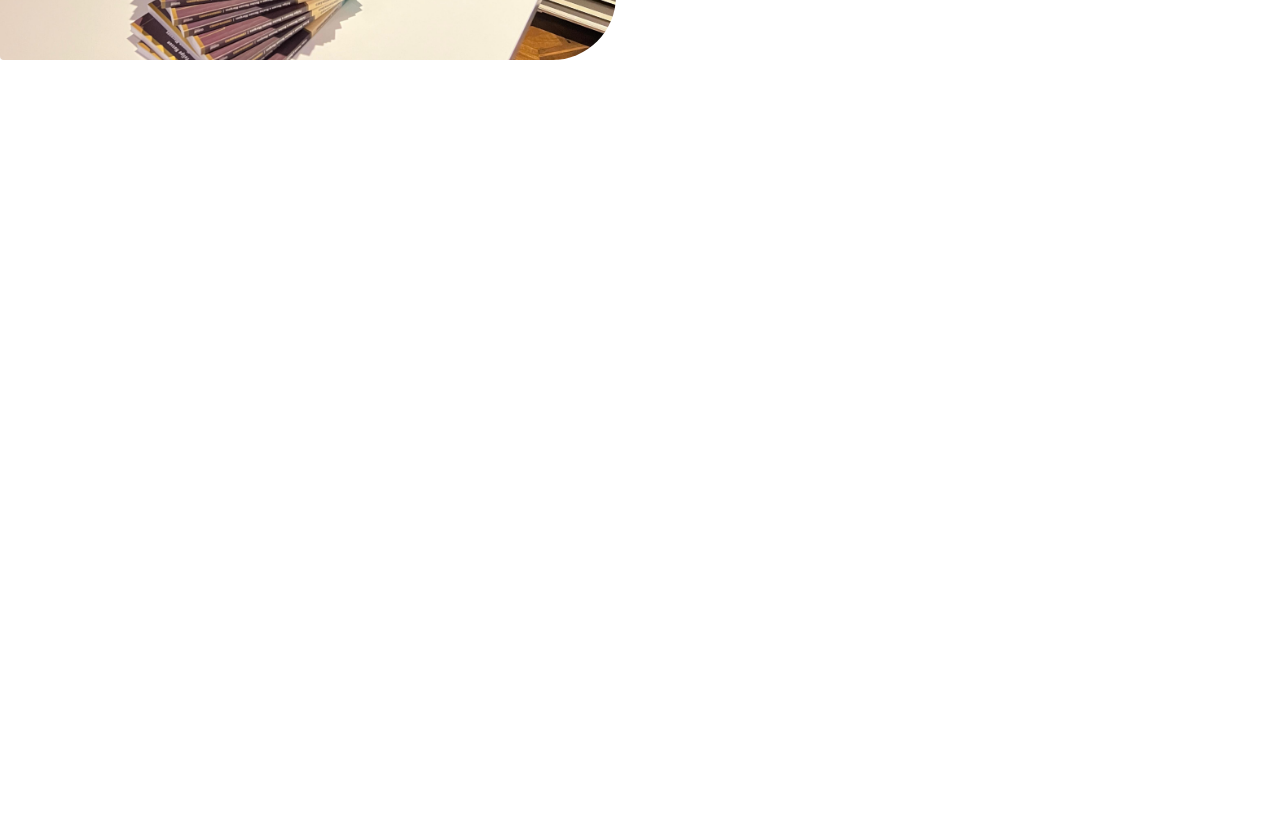
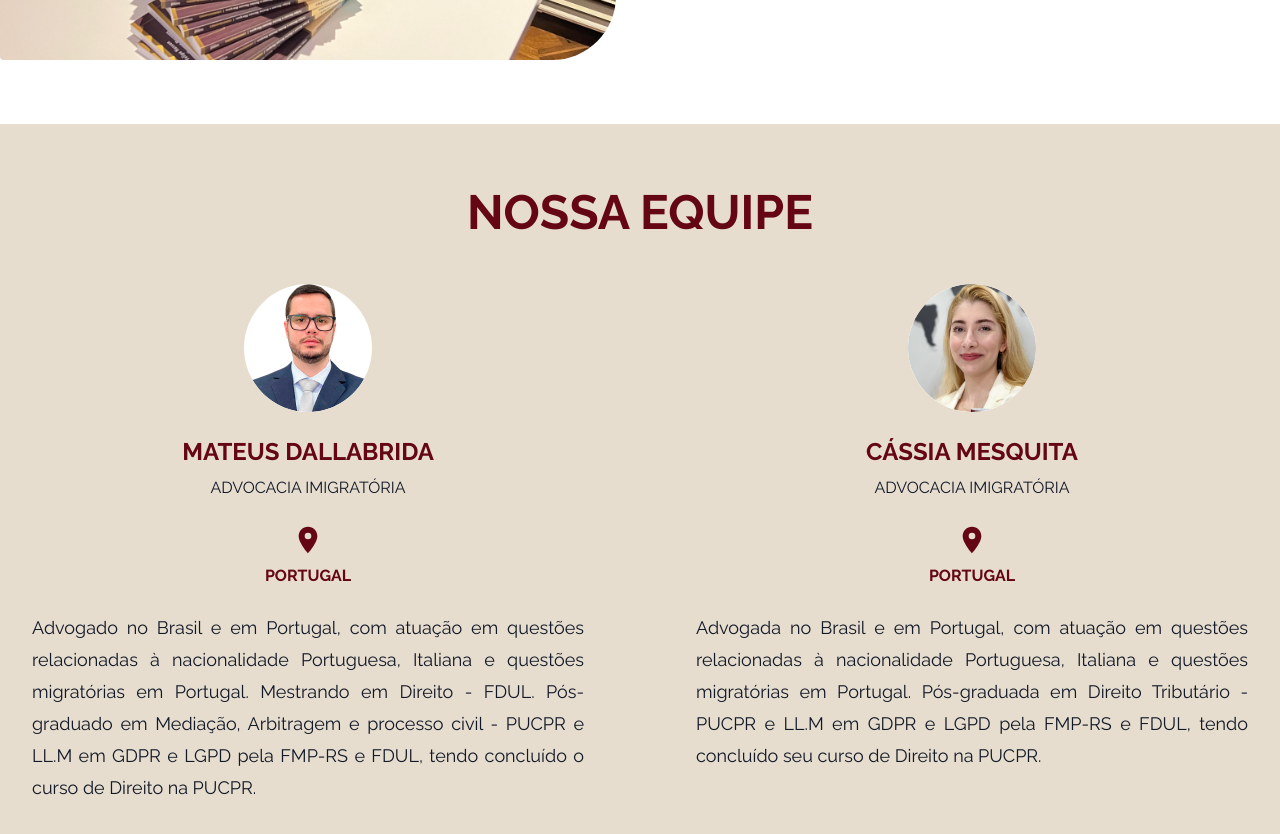
Before and after one commit to MateusDallabrida/mesquita-dallabrida, a Next.js app: page / in a window 1280 px wide. Shown: the part 1540-2374 px from the top of the page. Before the commit the page ends 1664 px from the top, so only its background shows below. Built offline with nearby package versions, Linux system fonts and the light colour scheme; a web font is replaced by a local one.

Commit message:
feat: add our team component with responsiveness

```diff
--- /dev/null
+++ b/src/components/OurTeam.tsx
@@ -0,0 +1,78 @@
+import Image from "next/image"
+import { MdLocationOn } from "react-icons/md"
+
+export function OurTeam() {
+  return (
+    <section className="bg-second">
+      <div className="max-w-7xl mx-auto py-16">
+        <h2 className="text-5xl font-bold uppercase text-main text-center">
+          Nossa Equipe
+        </h2>
+
+        <div className="mt-12 md:grid grid-cols-2 gap-12">
+          <div className="flex flex-col gap-6 items-center">
+            <Image
+              src="/dallabrida_photo.png"
+              alt="Foto de perfil do doutor Mateus Dallabrida"
+              width={0}
+              height={0}
+              sizes="100vw"
+              className="w-32 h-32 rounded-full bg-white"
+            />
+
+            <div>
+              <strong className="text-2xl font-bold text-main uppercase">
+                Mateus Dallabrida
+              </strong>
+              <p className="text-gray-900 uppercase text-center mt-2">
+                Advocacia Imigratória
+              </p>
+            </div>
+
+            <div className="flex flex-col items-center gap-2">
+              <MdLocationOn className="w-8 h-8 text-main" />
+              <p className="text-main font-bold uppercase">
+                Portugal
+              </p>
+            </div>
+
+            <p className="text-lg text-gray-900 leading-8 text-justify px-8">
+              Advogado no Brasil e em Portugal, com atuação em questões relacionadas à nacionalidade Portuguesa, Italiana e questões migratórias em Portugal. Mestrando em Direito - FDUL. Pós-graduado em Mediação, Arbitragem e processo civil - PUCPR e LL.M em GDPR e LGPD pela FMP-RS e FDUL, tendo concluído o curso de Direito na PUCPR.
+            </p>
+          </div>
+
+          <div className="flex flex-col gap-6 items-center mt-12 md:mt-0">
+            <Image
+              src="/mesquita_photo.png"
+              alt="Foto de perfil da doutora Cássia Mesquita"
+              width={0}
+              height={0}
+              sizes="100vw"
+              className="w-32 h-32 rounded-full bg-white"
+            />
+
+            <div>
+              <strong className="text-2xl font-bold text-main uppercase">
+              Cássia Mesquita
+              </strong>
+              <p className="text-gray-900 uppercase text-center mt-2">
+                Advocacia Imigratória
+              </p>
+            </div>
+
+            <div className="flex flex-col items-center gap-2">
+              <MdLocationOn className="w-8 h-8 text-main" />
+              <p className="text-main font-bold uppercase">
+                Portugal
+              </p>
+            </div>
+
+            <p className="text-lg text-gray-900 leading-8 text-justify px-8">
+            Advogada no Brasil e em Portugal, com atuação em questões relacionadas à nacionalidade Portuguesa, Italiana e questões migratórias em Portugal. Pós-graduada em Direito Tributário - PUCPR e LL.M em GDPR e LGPD pela FMP-RS e FDUL, tendo concluído seu curso de Direito na PUCPR.
+            </p>
+          </div>
+        </div>
+      </div>
+    </section>
+  )
+}
--- a/src/pages/index.tsx
+++ b/src/pages/index.tsx
@@ -2,6 +2,7 @@ import { Communication } from '@/components/Communication'
 import { Header } from '@/components/Header'
 import { Banner } from '@/components/Banner'
 import { AboutUs } from '@/components/AboutUs'
+import { OurTeam } from '@/components/OurTeam'
 
 export default function Home() {
   return (
@@ -11,6 +12,7 @@ export default function Home() {
       <div className="relative sm:static top-14">
         <Banner />
         <AboutUs />
+        <OurTeam />
       </div>
     </>
   )
```
Also changed, not shown: public/dallabrida_photo.png (added), public/mesquita_photo.png (added).
